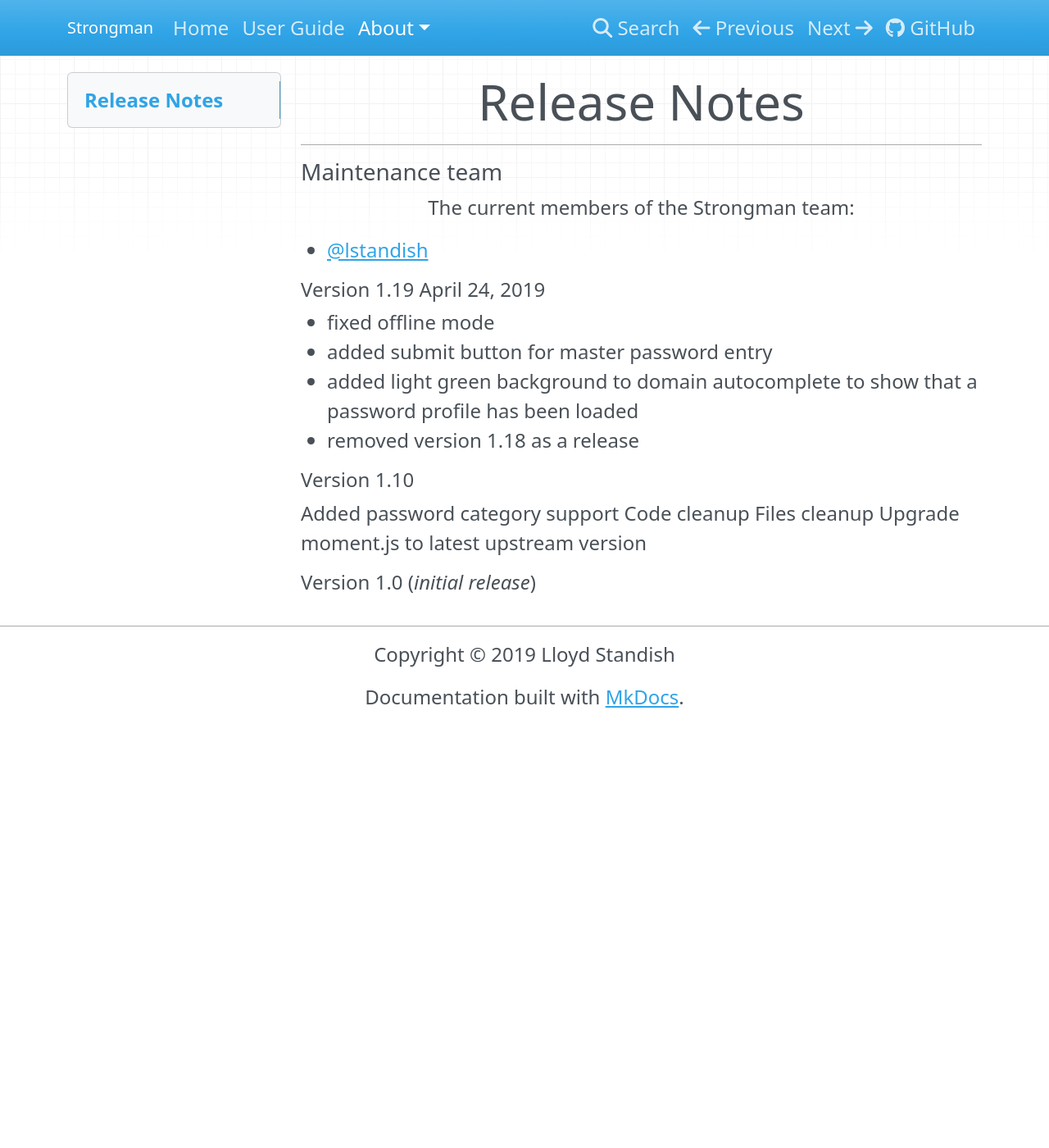
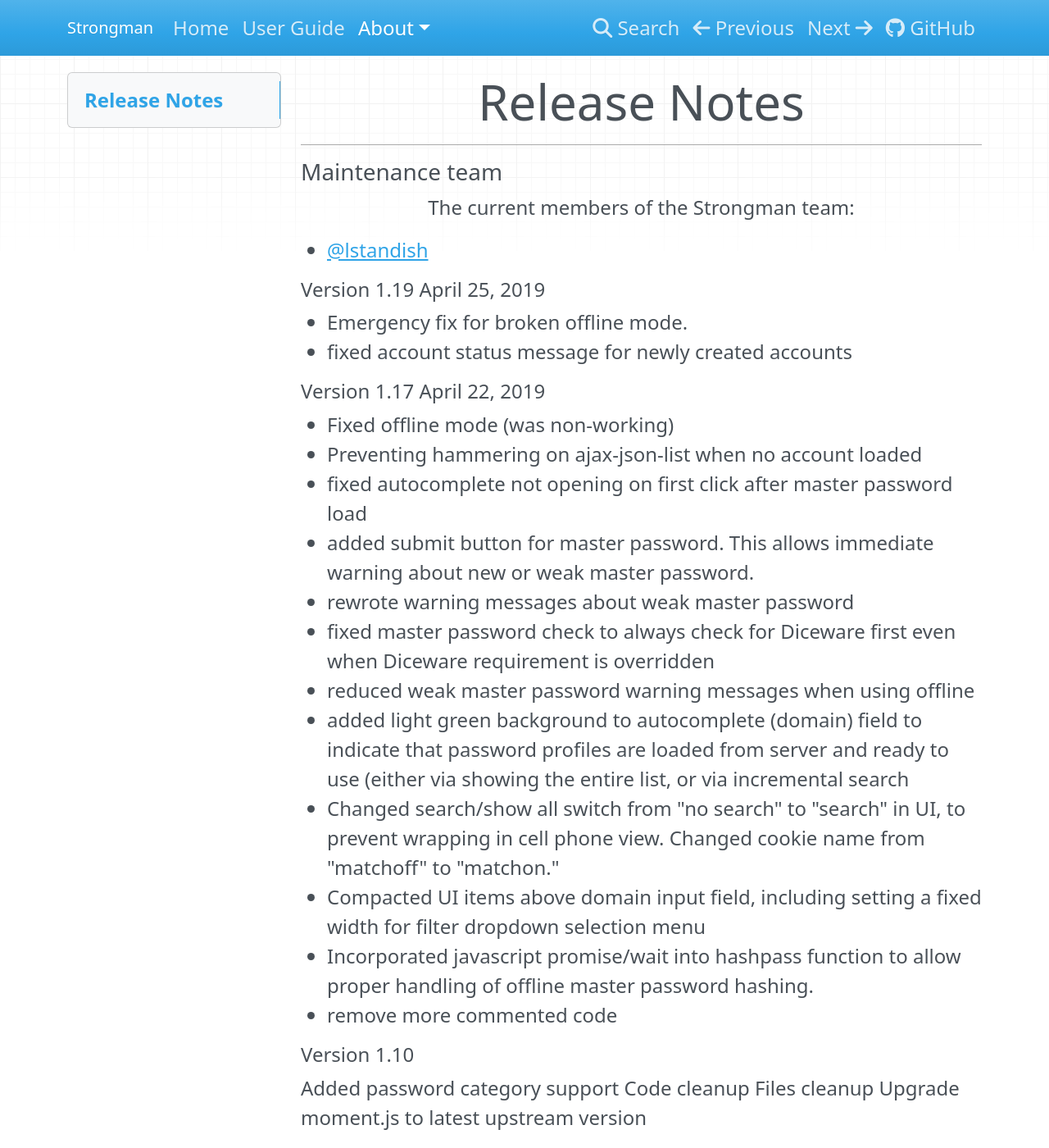
Before and after one commit to lstandish/strongman-md, an MkDocs documentation site: the page built from docs/about/release-notes.md, in a window 1280 px wide and 1400 px high. Shown: the whole window at 82% size. Built offline with MkDocs 1.6.1, drawn with Linux system fonts in a browser that asks for light colours.

Commit message:
updated website

```diff
--- a/docs/about/release-notes.md
+++ b/docs/about/release-notes.md
@@ -8,12 +8,23 @@
 
 * [@lstandish](https://github.com/lstandish/)
 
-#### Version 1.19 April 24, 2019
+#### Version 1.19 April 25, 2019
+- Emergency fix for broken offline mode.
+- fixed account status message for newly created accounts
 
-- fixed offline mode
-- added submit button for master password entry
-- added light green background to domain autocomplete to show that a password profile has been loaded
-- removed version 1.18 as a release
+#### Version 1.17 April 22, 2019
+- Fixed offline mode (was non-working)
+- Preventing hammering on ajax-json-list when no account loaded
+- fixed autocomplete not opening on first click after master password load
+- added submit button for master password. This allows immediate warning about new or weak master password.
+- rewrote warning messages about weak master password
+- fixed master password check to always check for Diceware first even when Diceware requirement is overridden
+- reduced weak master password warning messages when using offline
+- added light green background to autocomplete (domain) field to indicate that password profiles are loaded from server and ready to use (either via showing the entire list, or via incremental search
+- Changed search/show all switch from "no search" to "search" in UI, to prevent wrapping in cell phone view.  Changed cookie name from "matchoff" to "matchon."
+- Compacted UI items above domain input field, including setting a fixed width for filter dropdown selection menu
+- Incorporated javascript promise/wait into hashpass function to allow proper handling of offline master password hashing.
+- remove more commented code
 
 #### Version 1.10
 Added password category support
```
